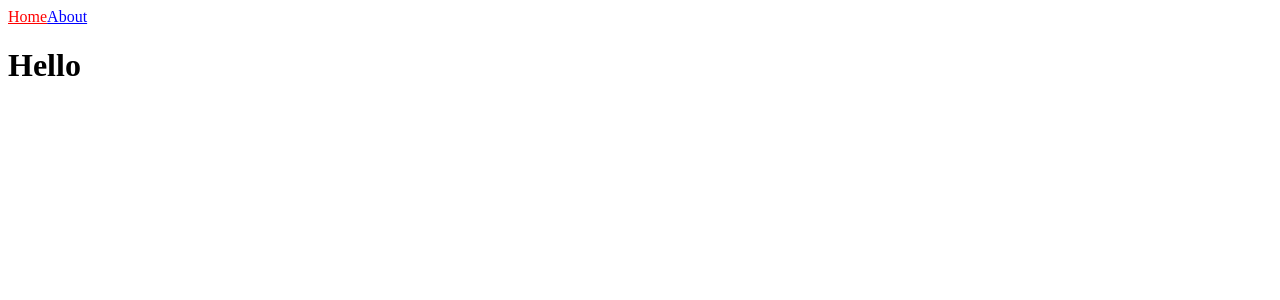
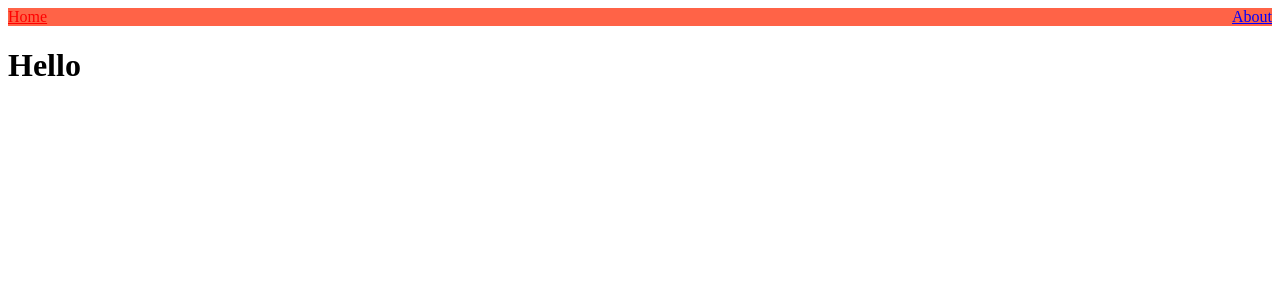
Before and after one commit to coyo-hm/nextjs-intro, a Next.js app: page / in a window 1280 px wide. Shown: the top 300 px of the page. Built offline with nearby package versions, Linux system fonts and the light colour scheme.

Commit message:
STYLE: Add NavBar style

```diff
--- a/components/NavBar.js
+++ b/components/NavBar.js
@@ -1,11 +1,12 @@
 import Link from "next/link";
 import { useRouter } from "next/router";
+import styles from "./NavBar.module.css";
 
 export default function NavBar() {
   const router = useRouter();
 
   return (
-    <nav>
+    <nav className={styles.nav}>
       <Link href={"/"}>
         <a style={{ color: router.pathname === "/" ? "red" : "blue" }}>Home</a>
       </Link>
--- /dev/null
+++ b/components/NavBar.module.css
@@ -0,0 +1,5 @@
+.nav {
+  display: flex;
+  justify-content: space-between;
+  background-color: tomato;
+}
```
